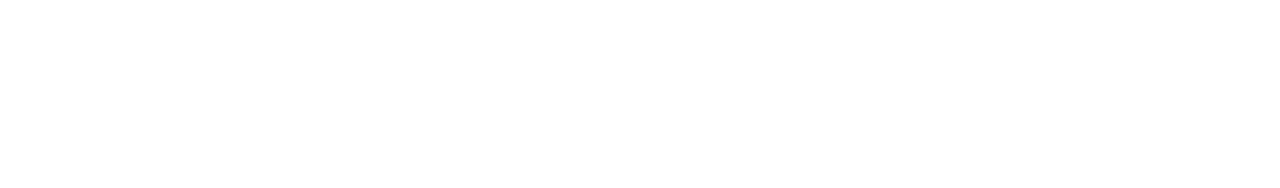
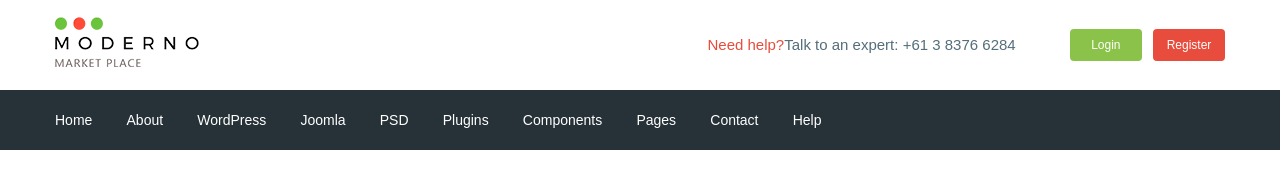
Before and after one commit to Olister-dev/moderno, a website: page app/index.html in a window 1280 px wide. Drawn offline with nearby package versions, Linux system fonts and the light colour scheme; files that its build step writes are made by us from their sources.

Commit message:
added header

```diff
--- a/app/index.html
+++ b/app/index.html
@@ -1,13 +1,101 @@
 <!DOCTYPE html>
 <html lang="en">
+
 <head>
   <meta charset="UTF-8">
   <meta name="viewport" content="width=device-width, initial-scale=1.0">
   <title>Document</title>
+  <link href="https://fonts.googleapis.com/css2?family=Roboto:wght@500;700&display=swap" rel="stylesheet">
   <link rel="stylesheet" href="css/libs.min.css">
   <link rel="stylesheet" href="css/style.min.css">
 </head>
+
 <body>
+  <header class="header">
+    <div class="header__top">
+      <div class="container">
+        <div class="header__top-inner">
+          <div class="header__logo">
+            <a href="#">
+              <img src="images/logo.png" alt="">
+            </a>
+          </div>
+          <div class="header__text">
+            <a href="#">
+              <span>Need help?</span>
+            </a>Talk to an expert:
+            <a class="header__phone" href="tel:61 3 8376 6284">+61 3 8376 6284</a>
+          </div>
+          <div class="header__box">
+            <a class="basket" href="#"></a>
+            <a class="header__btn header__btn-login" href="#">Login</a>
+            <a class="header__btn header__btn-register" href="#">Register</a>
+          </div>
+        </div>
+      </div>
+    </div>
+    <div class="header__menu">
+      <div class="container">
+        <nav class="menu">
+          <ul class="menu__list">
+            <li>
+              <a href="#">
+                Home
+              </a>
+            </li>
+            <li>
+              <a href="#">
+                About
+              </a>
+            </li>
+            <li>
+              <a href="#">
+                WordPress
+              </a>
+            </li>
+            <li>
+              <a href="#">
+                Joomla
+              </a>
+            </li>
+            <li>
+              <a href="#">
+                PSD
+              </a>
+            </li>
+            <li>
+              <a href="#">
+                Plugins
+              </a>
+            </li>
+            <li>
+              <a href="#">
+                Components
+              </a>
+            </li>
+            <li>
+              <a href="#">
+                Pages
+              </a>
+            </li>
+            <li>
+              <a href="#">
+                Contact
+              </a>
+            </li>
+            <li>
+              <a href="#">
+                Help
+              </a>
+            </li>
+          </ul>
+        </nav>
+      </div>
+    </div>
+
+
+
+  </header>
 
 
 
@@ -16,4 +104,5 @@
   <script src="js/libs.min.js"></script>
   <script src="js/main.min.js"></script>
 </body>
+
 </html>
--- /dev/null
+++ b/app/scss/_fonts.scss
@@ -0,0 +1,8 @@
+@font-face {
+        font-family: 'Roboto-Regular', sans-serif;
+        src:  url('../fonts/Roboto-Regular.woff2') format('woff2'),
+                 url('../fonts/Roboto-Regular.woff') format('woff');
+                 font-weight: 400;
+                 font-display: swap;
+
+}
--- /dev/null
+++ b/app/scss/_global.scss
@@ -0,0 +1,32 @@
+html{
+    box-sizing: border-box;
+}
+*,
+*::before,
+*::after{
+    box-sizing: inherit;
+}
+a{
+  display: inline-block;
+  text-decoration: none;
+  color: $text;
+}
+ul,
+li{
+  margin: 0;
+  padding: 0;
+  list-style: none;
+}
+body{
+  font-family: 'Roboto-Regular', sans-serif;
+  font-weight: 400;
+  font-size: 15px;
+  line-height: 24px;
+  color: $text;
+}
+
+.container{
+  max-width: 1200px;
+  margin: 0 auto;
+  padding: 0 15px;
+}
--- /dev/null
+++ b/app/scss/_vars.scss
@@ -0,0 +1,4 @@
+$text: #546e7a;
+$red: #e74c3c;
+$green: #8bc34a;
+$bg: #263238;
--- a/app/scss/style.scss
+++ b/app/scss/style.scss
@@ -1,13 +1,62 @@
-html{
-    box-sizing: border-box;
-}
-*,
-*::before,
-*::after{
-    box-sizing: inherit;
+@import '_vars';
+@import '_global';
+@import '_fonts';
+
+
+.header__top-inner{
+  display: flex;
+  justify-content: space-between;
+  height: 90px;
+  align-items: center;
 }
 
-.box{
-    display: flex;
+.header__text{
+  margin-left: auto;
+  margin-right: 50px;
+  span{
+    color: $red;
+  }
+}
+
+.header__btn{
+  padding: 4px;
+  width: 72px;
+  border-radius: 4px;
+  text-align: center;
+  color: #fff;
+  font-size: 12px;
 
 }
+.header__btn-login{
+  background-color: $green;
+}
+
+.header__btn-register{
+  background-color: $red;
+  margin-left: 7px;
+}
+
+.header__menu{
+  background-color: $bg;
+
+
+}
+
+.menu{
+  display: flex;
+  align-items: center;
+  height: 60px;
+}
+
+.menu__list{
+  li{
+    display: inline-block;
+    & + li{
+      margin-left: 30px;
+    }
+  }
+  a{
+    color: #fff;
+    font-size: 14px;
+  }
+}
--- a/gulpfile.js
+++ b/gulpfile.js
@@ -9,7 +9,7 @@ let gulp = require('gulp'),
 
 
 gulp.task('sass', function(){
-return   gulp.src('app/scss/style.scss')
+return   gulp.src('app/scss/**/*.scss')
      .pipe(sass({outputStyle: 'compressed'}))
      .pipe(rename({suffix : '.min'}))
      .pipe(autoprefixer({
@@ -62,7 +62,7 @@ gulp.task('browser-sync', function(){
 });
 
 gulp.task('watch', function(){
-    gulp.watch('app/scss/style.scss', gulp.parallel('sass'))
+    gulp.watch('app/scss/**/*.scss', gulp.parallel('sass'))
     gulp.watch('app/*.html', gulp.parallel('html'))
     gulp.watch('app/js/*.js', gulp.parallel('js'))
 });
```
Also changed, not shown: app/fonts/Roboto-Regular.woff (added), app/fonts/Roboto-Regular.woff2 (added), app/images/logo.png (added). Lines whose indentation alone changed are shown as unchanged.
